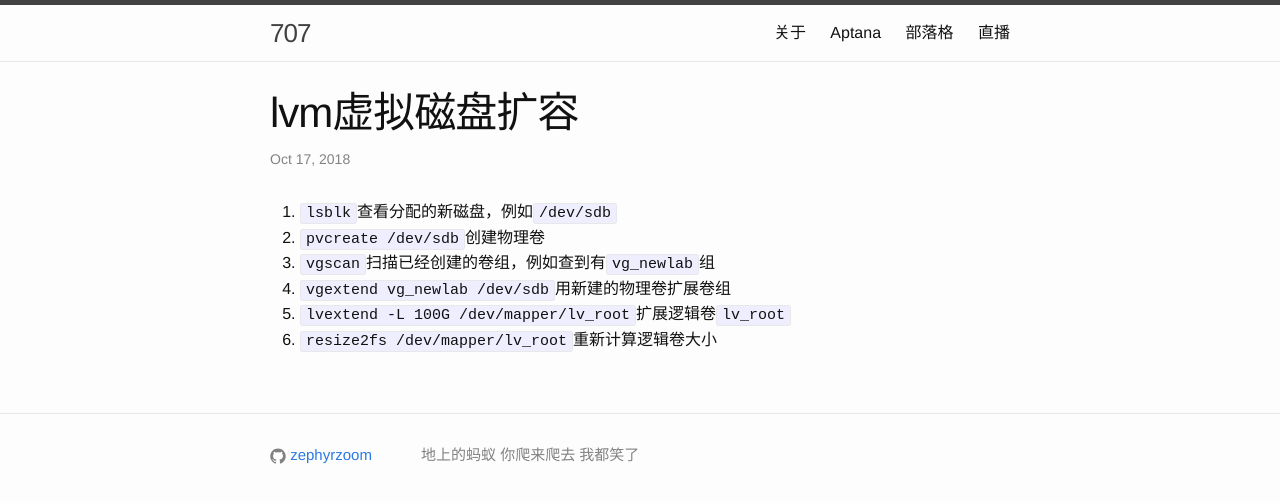
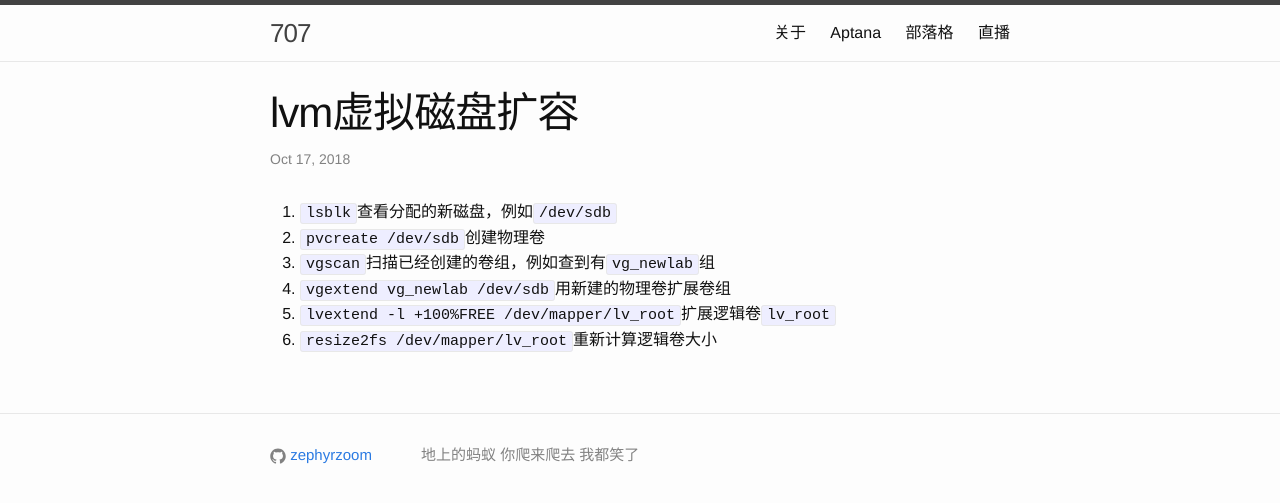
Before and after one commit to zephyrzoom/zephyrzoom.github.io, a Jekyll site: the page built from _posts/2018-10-17-lvm-extend.md, in a window 1280 px wide. Shown: the top 503 px of the page. Built offline with Jekyll 4.4.1, drawn with Linux system fonts in a browser that asks for light colours; comment, search, counter and statistics services are not loaded.

Commit message:
修改lvm扩展

```diff
--- a/_posts/2018-10-17-lvm-extend.md
+++ b/_posts/2018-10-17-lvm-extend.md
@@ -8,5 +8,5 @@ date: 2018-10-17 16:41:00 +0800
 2. `pvcreate /dev/sdb`创建物理卷
 3. `vgscan`扫描已经创建的卷组，例如查到有`vg_newlab`组
 4. `vgextend vg_newlab /dev/sdb`用新建的物理卷扩展卷组
-5. `lvextend -L 100G /dev/mapper/lv_root`扩展逻辑卷`lv_root`
+5. `lvextend -l +100%FREE /dev/mapper/lv_root`扩展逻辑卷`lv_root`
 6. `resize2fs /dev/mapper/lv_root`重新计算逻辑卷大小
```
